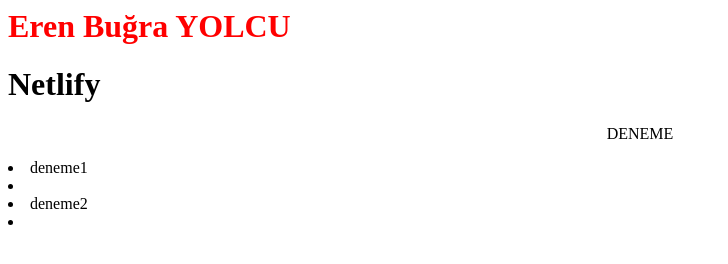
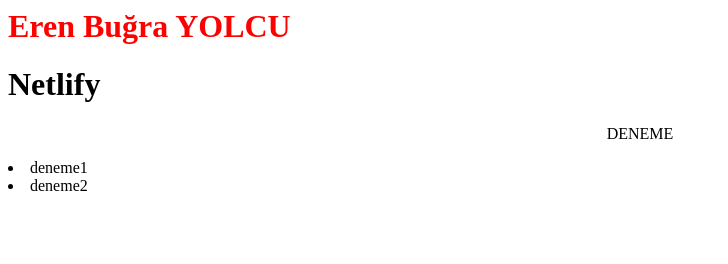
Before and after one commit to erenbugrayolcu/erenbugrayolcuu, a plain HTML site: page index.html in a window 1280 px wide. Shown: the whole page, without its empty margins (0-728 px from the left). Drawn offline with Linux system fonts and the light colour scheme.

Commit message:
Update index.html

```diff
--- a/index.html
+++ b/index.html
@@ -8,6 +8,6 @@
 
 
 <list>
-<li>deneme1<li>
-<li>deneme2<li>
+<li>deneme1</li>
+<li>deneme2</li>
 <list>
```
